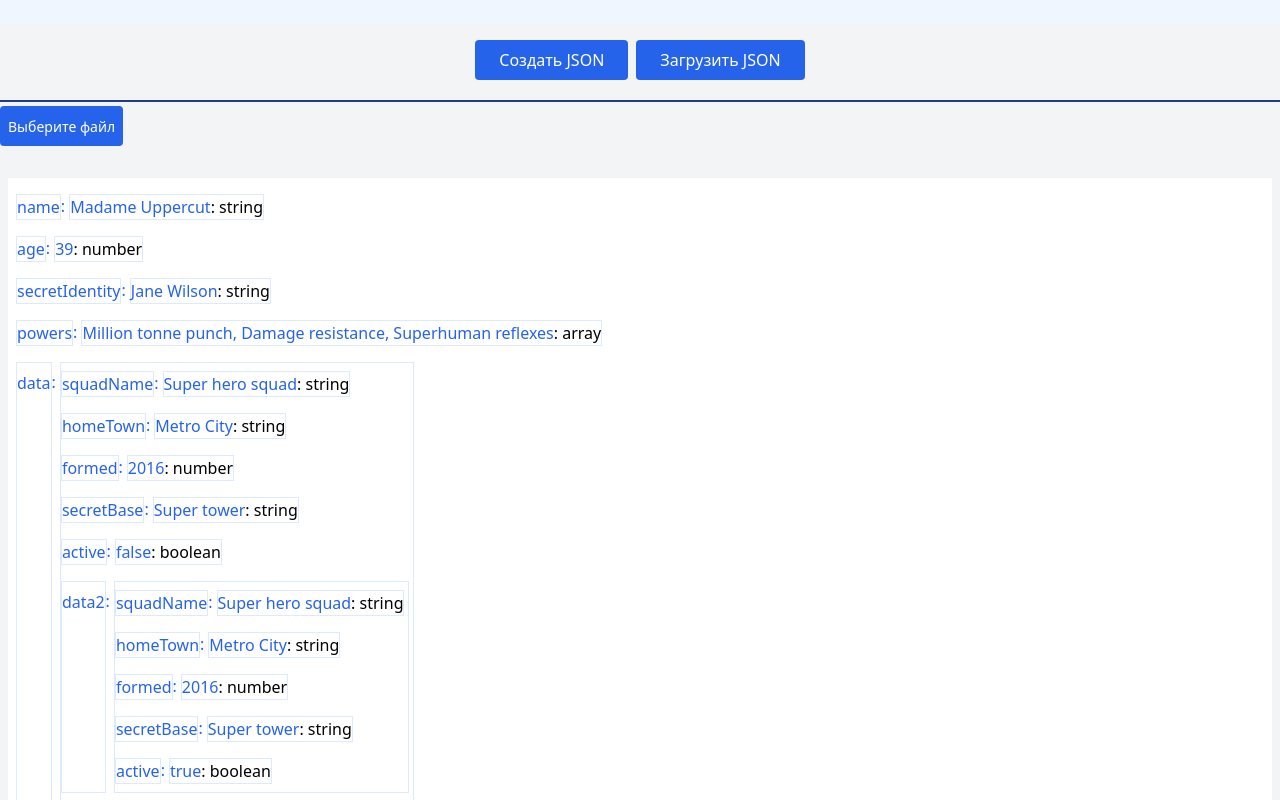
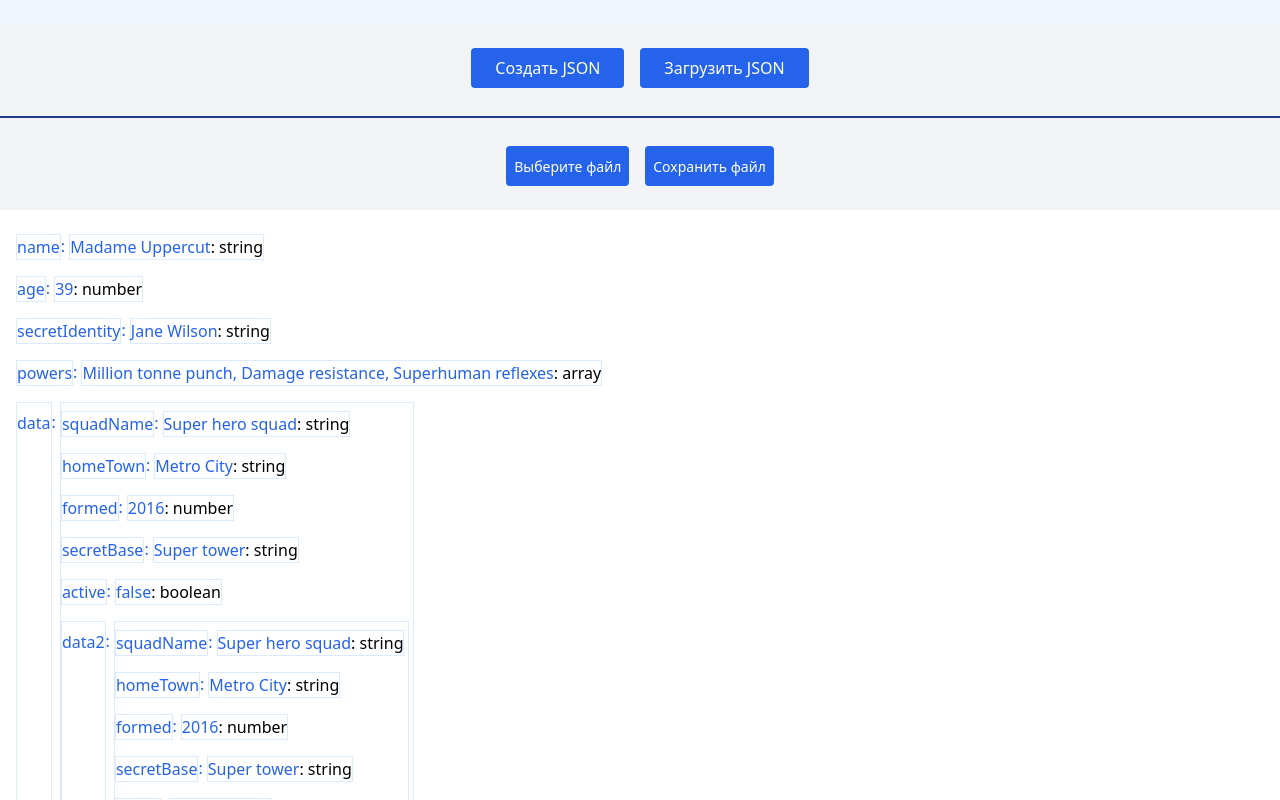
Before and after one commit to Disolm/json-file-manager_react, a React (Vite) app: page / in a window 1280 px wide. Shown: the top 800 px of the page. Built offline with nearby package versions, Linux system fonts and the light colour scheme.

Commit message:
added UploadFile.tsx

```diff
--- a/package.json
+++ b/package.json
@@ -8,8 +8,9 @@
     "last 2 versions"
   ],
   "source": "src/index.html",
+  "port": "3000",
   "scripts": {
-    "start": "parcel",
+    "start": "parcel --port 3000",
     "build": "parcel build"
   },
   "keywords": [],
--- a/src/App.tsx
+++ b/src/App.tsx
@@ -3,6 +3,7 @@ import {TheSelect} from "./components/TheSelect";
 import {TheInput} from "./components/TheInput";
 import {DownloadFile} from "./components/DownloadFile";
 import React, {useState} from "react";
+import {UploadFile} from "./components/UploadFile";
 
 export function App() {
     const [jsonData, setJsonData] = useState([
@@ -57,8 +58,18 @@ export function App() {
             return (
                 Object.entries(json).map(([keyObj, valueObj]) => {
                     let keyEl: string = keyObj + JSON.stringify(valueObj)
+                    const valueObjNotArr: string = whatJson(valueObj) === 'array' ? valueObj.join(', ') : valueObj
+                    const [valueInput, setValueInput] = useState(valueObjNotArr)
                     const [isShowInput, setIsShowInput] = useState(true)
-                    const [valueInput, setValueInput] = useState(whatJson(valueObj) === 'array' ? valueObj.join(', ') : valueObj)
+
+                    // if (valueInput !== valueObjNotArr) {
+                    //     // console.log(111, valueInput, valueObjNotArr)
+                    //     setValueInput(valueObjNotArr)
+                    //     // console.log(valueInput)
+                    //     setIsShowInput(true)
+                    // }
+                    // console.log(222, valueInput, valueObjNotArr)
+
                     const classButton: string = 'w-full mx-1 px-2 border border-blue-600 bg-white rounded active:bg-blue-200'
                     const changeHandler = (event: React.ChangeEvent<HTMLInputElement>) => {
                         setValueInput(event.target.value)
@@ -74,9 +85,7 @@ export function App() {
                                 newValue = ('true' === newValue) || ('false' === newValue)  ? 'true' === newValue : newValue
                                 break;
                             case 'array':
-                                if (typeof newValue === "string") {
-                                    newValue = newValue.split(",")
-                                }
+                                newValue = newValue.split(",")
                                 //TODO проработать вариант массив разных типов.
                                 break;
                         }
@@ -101,6 +110,7 @@ export function App() {
                                 onClick={(event) => {
                                     event.stopPropagation()
                                     if (whatJson(valueObj) === 'object') return
+                                    setValueInput(valueObjNotArr)
                                     setIsShowInput(false)
                                 }}
                             >
@@ -189,15 +199,12 @@ export function App() {
             {/*        nameBtn='-'*/}
             {/*    />*/}
             {/*</div>*/}
-            <div>
+            <div className='flex flex-row justify-center items-center my-4'>
                 <DownloadFile dataUpdate={downloadJson}/>
+                <UploadFile json={jsonData}/>
             </div>
-            <br/>
-            {/*<div>*/}
-            {/*    {JSON.stringify(jsonData)}*/}
-            {/*</div>*/}
             <div
-                className='m-2 p-2 font-medium text-blue-600 bg-white'
+                className='p-4 font-medium text-blue-600 bg-white'
             >
                 {
                     returnHTML(jsonData)
--- a/src/access/tailwindcss.css
+++ b/src/access/tailwindcss.css
@@ -6,7 +6,7 @@
         @apply px-6
         bg-blue-600
         h-10
-        mx-1
+        m-2
         text-white
         font-medium
         rounded
@@ -47,7 +47,7 @@
     .input-file {
         @apply relative inline-block
     }
-    .input-file__span {
+    .input-file__span, .button-upload-file {
         text-decoration: none;
         font-size: 14px;
         vertical-align: middle;
--- a/src/components/DownloadFile.tsx
+++ b/src/components/DownloadFile.tsx
@@ -1,7 +1,9 @@
 import React, {useState} from "react";
+
 interface FileProps {
     dataUpdate: any
 }
+
 export function DownloadFile(props: FileProps) {
     // const [valueInput, setValueInput] = useState({})
 
@@ -24,8 +26,7 @@ export function DownloadFile(props: FileProps) {
     return (
         <>
             {/*<input type="file" id="input" accept=".json"/>*/}
-            <form>
-                <label className="input-file">
+            <label className="input-file m-2">
                 <input
                     className="input-file__input"
                     type="file" name="file" accept=".json"
@@ -37,7 +38,6 @@ export function DownloadFile(props: FileProps) {
                             Выберите файл
                         </span>
             </label>
-            </form>
         </>
     )
 }
--- /dev/null
+++ b/src/components/HtmlJson.tsx
@@ -0,0 +1,136 @@
+import React, {useState} from "react";
+type fileType = string | boolean | object[] | object | number
+
+export function HtmlJson({json}: any) {
+    const [jsonData, setJsonData] = useState()
+
+    const whatJson = function (json: fileType) {
+        if (Array.isArray(json)) {
+            return 'array'
+        } else {
+            return typeof json
+        }
+    }
+    const upDataJSON = function () {
+        setJsonData(jsonData)
+    }
+    const returnHTML = function (json: fileType) {
+        if (whatJson(json) === 'object') {
+            return (
+                Object.entries(json).map(([keyObj, valueObj]) => {
+                        let keyEl: string = keyObj + JSON.stringify(valueObj)
+                        const valueObjNotArr: string = whatJson(valueObj) === 'array' ? valueObj.join(', ') : valueObj
+                        const [valueInput, setValueInput] = useState(valueObjNotArr)
+                        const [isShowInput, setIsShowInput] = useState(true)
+
+                        // if (valueInput !== valueObjNotArr) {
+                        //     // console.log(111, valueInput, valueObjNotArr)
+                        //     setValueInput(valueObjNotArr)
+                        //     // console.log(valueInput)
+                        //     setIsShowInput(true)
+                        // }
+                        // console.log(222, valueInput, valueObjNotArr)
+
+                        const classButton: string = 'w-full mx-1 px-2 border border-blue-600 bg-white rounded active:bg-blue-200'
+                        const changeHandler = (event: React.ChangeEvent<HTMLInputElement>) => {
+                            setValueInput(event.target.value)
+                        }
+                        const saveChangeJson = function (event: React.DetailedHTMLProps<any, any>) {
+                            event.stopPropagation()
+                            let newValue: fileType = valueInput
+                            switch(whatJson(valueObj)) {
+                                case 'number':
+                                    newValue = isNaN(+newValue) ? newValue : +newValue
+                                    break;
+                                case 'boolean':
+                                    newValue = ('true' === newValue) || ('false' === newValue)  ? 'true' === newValue : newValue
+                                    break;
+                                case 'array':
+                                    newValue = newValue.split(",")
+                                    //TODO проработать вариант массив разных типов.
+                                    break;
+                            }
+                            // @ts-ignore
+                            json[keyObj] = newValue
+                            setIsShowInput(true)
+                            upDataJSON()
+                        }
+                        return (
+                            <div
+                                className='flex flex-row'
+                                key={keyEl}
+                            >
+                                <div
+                                    className={['my-2 border border-blue-100', whatJson(valueObj) === 'object' ? 'py-2' : ''].join(' ')}
+                                >
+                                    {keyObj}
+                                </div>
+                                <p className={['my-2', whatJson(valueObj) === 'object' ? 'py-2' : ''].join(' ')}>:</p>
+                                <div
+                                    className={whatJson(valueObj) === 'object' ? '' : 'cursor-pointer'}
+                                    onClick={(event) => {
+                                        event.stopPropagation()
+                                        if (whatJson(valueObj) === 'object') return
+                                        setValueInput(valueObjNotArr)
+                                        setIsShowInput(false)
+                                    }}
+                                >
+                                    {isShowInput && <div className='block mx-1 border border-blue-100 my-2 '>
+                                        {
+                                            whatJson(valueObj) === 'array' ? valueObj.join(', ') : whatJson(valueObj) === 'object' ? returnHTML(valueObj) :
+                                                whatJson(valueObj) === 'boolean' ? valueObj.toString() :
+                                                    valueObj
+                                        }{whatJson(valueObj) !== 'object' && <span className='text-black'>: {whatJson(valueObj)}</span>}
+                                    </div>}
+                                    {
+                                        whatJson(valueObj) !== 'object' && !isShowInput &&
+                                        <div className='my-2 flex'>
+                                            <input
+                                                type="text"
+                                                className='cast-input'
+                                                value={valueInput}
+                                                onChange={changeHandler}
+                                            />
+                                            <button
+                                                className={classButton}
+                                                onClick={saveChangeJson}
+                                            >
+                                                &#10003;
+                                            </button>
+                                            <button
+                                                className={classButton}
+                                                onClick={(event) => {
+                                                    event.stopPropagation()
+                                                    setIsShowInput(true)
+                                                }}
+                                            >
+                                                &#10008;
+                                            </button>
+                                        </div>}
+                                </div>
+                            </div>
+                        )
+                    }
+                )
+
+            )
+        }
+        if (json instanceof Array) {
+            return (
+                json.map((obj: object) =>
+                    (
+                        <div
+                            key={JSON.stringify(obj)}
+                            className='h10 mb-6'
+                        >
+                            {returnHTML(obj)}
+                        </div>
+
+                    )
+                )
+            )
+        }
+        return <div>error</div>
+
+    }
+}
--- /dev/null
+++ b/src/components/UploadFile.tsx
@@ -0,0 +1,25 @@
+import React from "react";
+
+interface JsonProps {
+    json: object | object[]
+}
+export function UploadFile({json}: JsonProps) {
+    const clickHandler = function (json: object | object[]) {
+        const textData = JSON.stringify(json, null, '    ')
+        const blob = new Blob([textData],{type: 'application/json'})
+        const link = document.createElement('a')
+        link.setAttribute('href', URL.createObjectURL(blob))
+        link.setAttribute('download', 'myJSON')
+        link.click()
+    }
+    return (
+        <>
+            <button
+                onClick={()=> clickHandler(json)}
+                className="button-upload-file m-2"
+            >
+                Сохранить файл
+            </button>
+        </>
+    )
+}
```
Lines whose indentation alone changed are shown as unchanged.
